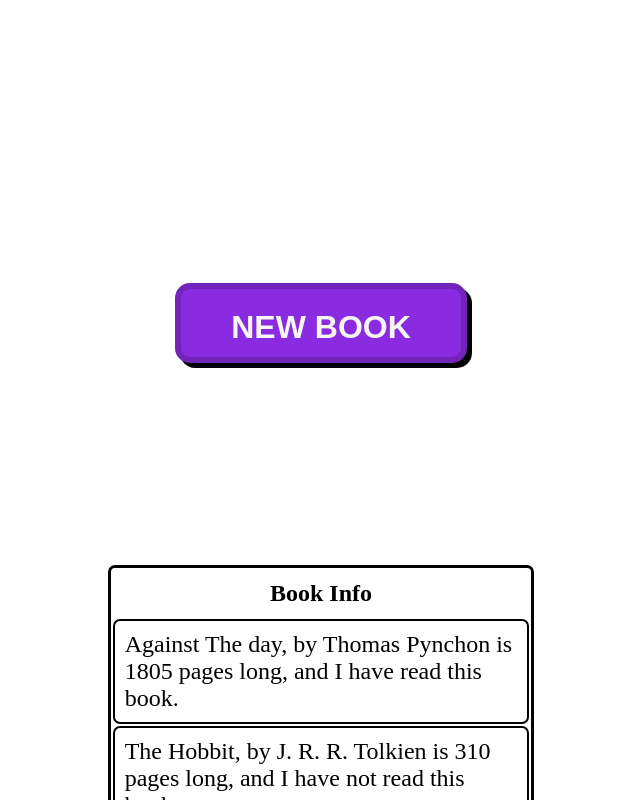
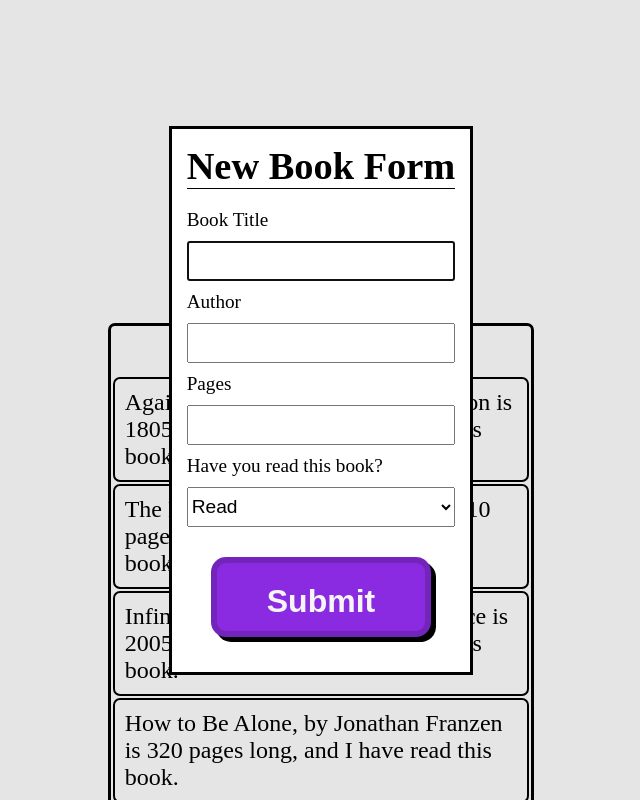
Before and after one commit to IcelandSpar/library-project, a plain HTML site: page index.html in a window 1280 px wide. Both pictures are taken after a click on the button "NEW BOOK". Shown: the top 800 px of the page, without its empty margins (319-959 px from the left). Drawn offline with Linux system fonts and the light colour scheme.

Commit message:
Add form layout for user to input new book info
Form is not functional yet

```diff
--- a/index.html
+++ b/index.html
@@ -21,7 +21,37 @@
 
         </table>
 
-        </div>
+
     </div>
+
+    <dialog class="dialog">
+        <form id="book-form">
+
+            <label><h1>New Book Form</h1></label>
+
+
+            <label for="title">Book Title</label>
+            <input type="text" id="title" name="title" required>
+
+            <label for="author">Author</label>
+            <input type="text" id="author" name="author" required>
+
+            <label for="pages">Pages</label>
+            <input type="text" id="pages" name="pages" required>
+
+            <label for="read">Have you read this book?</label>
+            <select id="read" name="read" form="book-form" required>
+                <option value="read">Read</option>
+                <option value="not read">Not Read</option>
+            </select>
+
+            <button type="button">Submit</button>
+
+
+        </form>
+
+
+
+    </dialog>
 </body>
 </html>
--- a/script.js
+++ b/script.js
@@ -55,13 +55,13 @@ function Book(title, author, pages, read) {
   looper();
 
 
-
+const dialog = document.querySelector(".dialog")
 
 
 
   const newBookBtn = document.querySelector('.newBookBtn')
 
   newBookBtn.addEventListener('click', () => {
-
+dialog.showModal();
 
   })
--- a/styles.css
+++ b/styles.css
@@ -9,7 +9,7 @@
     margin-top: 10vh;
     display: grid;
     grid-template-columns: 1fr 1fr 1fr;
-    grid-template-rows: 1fr 1fr;
+    grid-template-rows: .5fr 1fr;
 }
 
 button {
@@ -57,3 +57,39 @@ td {
     border-radius: 7px;
     padding: 10px;
 }
+
+.dialog {
+
+    position: absolute;
+    margin: auto;
+
+}
+
+form {
+    display: flex;
+    flex-direction: column;
+    padding: 15px;
+    font-size: 1.2rem;
+}
+
+input, select {
+    margin-bottom: 10px;
+    height: 40px;
+}
+
+form h1 {
+    margin-bottom: 10px;
+    border-bottom: 1px solid black;
+}
+
+ form > label {
+    margin-bottom: 10px;
+ }
+
+ [type="text"], select {
+    font-size: 1.2rem;
+ }
+
+ form > button {
+    margin: 20px 0px;
+ }
```
